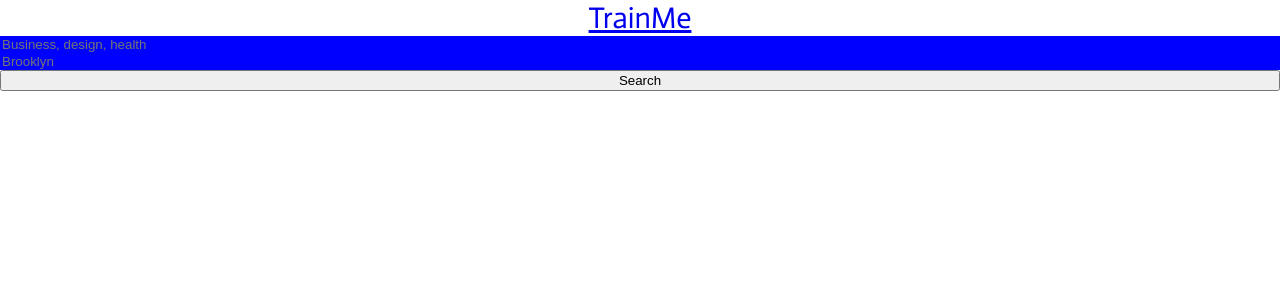
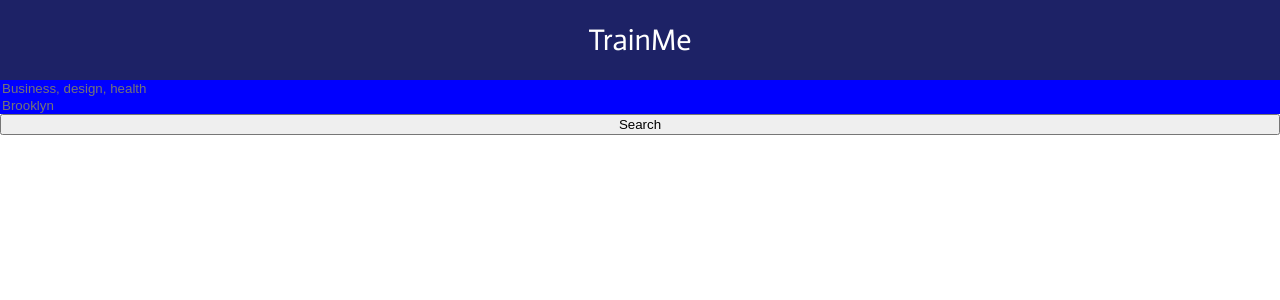
Before and after one commit to helencho/trainme, a React (Create React App) app in the folder frontend/: page / in a window 1280 px wide. Shown: the top 300 px of the page. Built offline with nearby package versions, Linux system fonts and the light colour scheme.

Commit message:
started styling navbar

```diff
--- a/frontend/src/App.js
+++ b/frontend/src/App.js
@@ -4,6 +4,7 @@ import Home from './components/Home';
 import Results from './components/Results';
 import { Link, Route, Switch } from 'react-router-dom';
 import { Redirect } from 'react-router';
+import './stylesheets/navbar.css';
 
 class App extends Component {
   constructor() {
--- /dev/null
+++ b/frontend/src/stylesheets/navbar.css
@@ -0,0 +1,20 @@
+/*--------------------------------------*/
+/*             Navigation Bar           */
+/*--------------------------------------*/
+/* phthalo blue: #1D2266 */
+
+
+.navbar {
+    background-color: #1D2266;
+    height: 80px;
+    color: white;
+    display: flex;
+    justify-content: center;
+    align-items: center;
+}
+
+.navbar a,
+.navbar a:visited {
+    color: white;
+    text-decoration: none;
+}
```
Also changed, not shown: frontend/public/logo.png (added).
